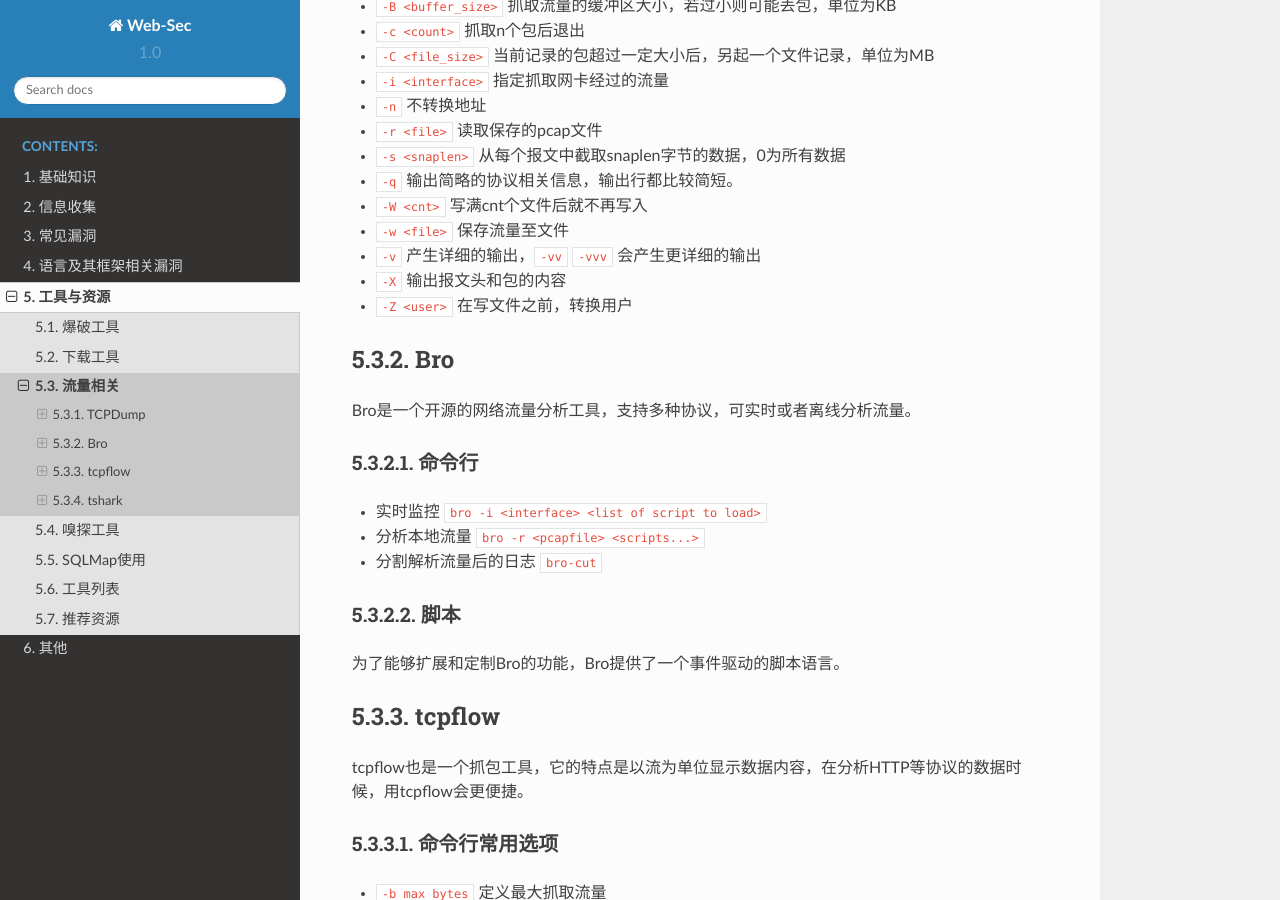
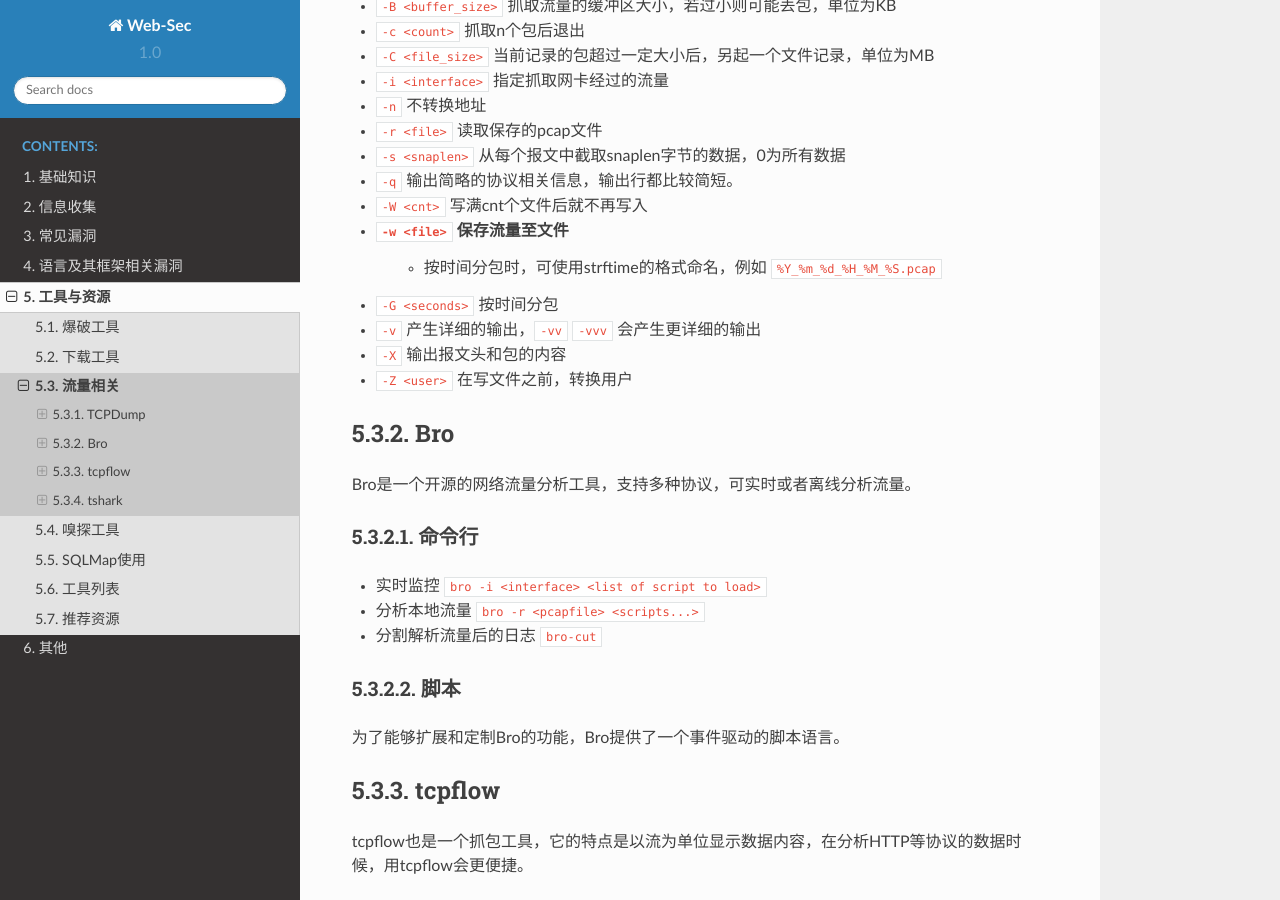
Before and after one commit to LyleMi/Learn-Web-Hacking, a Sphinx documentation site: the page built from source/tools/traffic.rst, in a window 1280 px wide and 900 px high, scrolled down 355 px. Built offline with Sphinx 7.4.7 and the Read the Docs theme 2.0.0, drawn with Linux system fonts in a browser that asks for light colours.

Commit message:
update document for tcpdump

```diff
--- a/source/tools/traffic.rst
+++ b/source/tools/traffic.rst
@@ -17,6 +17,8 @@
 - ``-q`` 输出简略的协议相关信息，输出行都比较简短。
 - ``-W <cnt>`` 写满cnt个文件后就不再写入
 - ``-w <file>`` 保存流量至文件
+    - 按时间分包时，可使用strftime的格式命名，例如 ``%Y_%m_%d_%H_%M_%S.pcap``
+- ``-G <seconds>`` 按时间分包
 - ``-v`` 产生详细的输出，``-vv`` ``-vvv`` 会产生更详细的输出
 - ``-X`` 输出报文头和包的内容
 - ``-Z <user>`` 在写文件之前，转换用户
```
